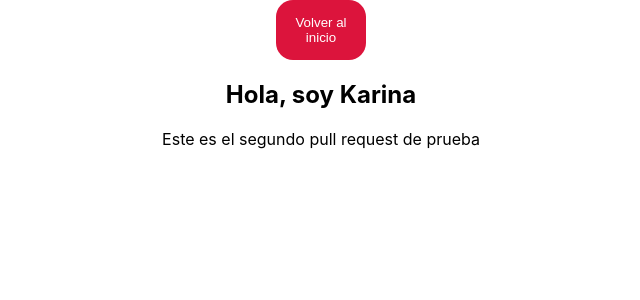
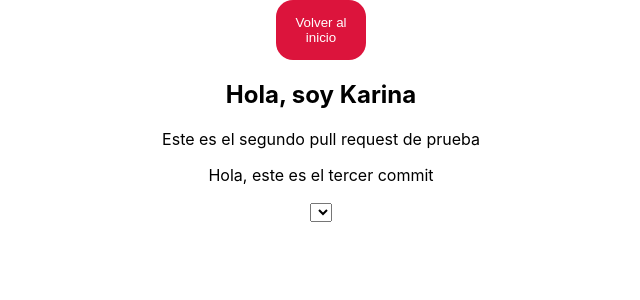
Before and after one commit to KarinaKanoDev/Practica-Talent, a React (Create React App) app: page /Karina in a window 1280 px wide. Shown: the top 300 px of the page, without its empty margins (319-959 px from the left). Built offline with nearby package versions, Linux system fonts and the light colour scheme.

Commit message:
Update to karina component

```diff
--- a/src/Components/Karina/Karina.jsx
+++ b/src/Components/Karina/Karina.jsx
@@ -7,6 +7,17 @@ const Karina = () => {
             <BotonHomePage />
             <h2>Hola, soy Karina</h2>
             <p>Este es el segundo pull request de prueba</p>
+            <p>Hola, este es el tercer commit</p>
+
+            <div className='select'>
+                <select>
+                    <option>
+
+                    </option>
+                </select>
+
+            </div>
+
         </Fragment>
      );
 }
```
